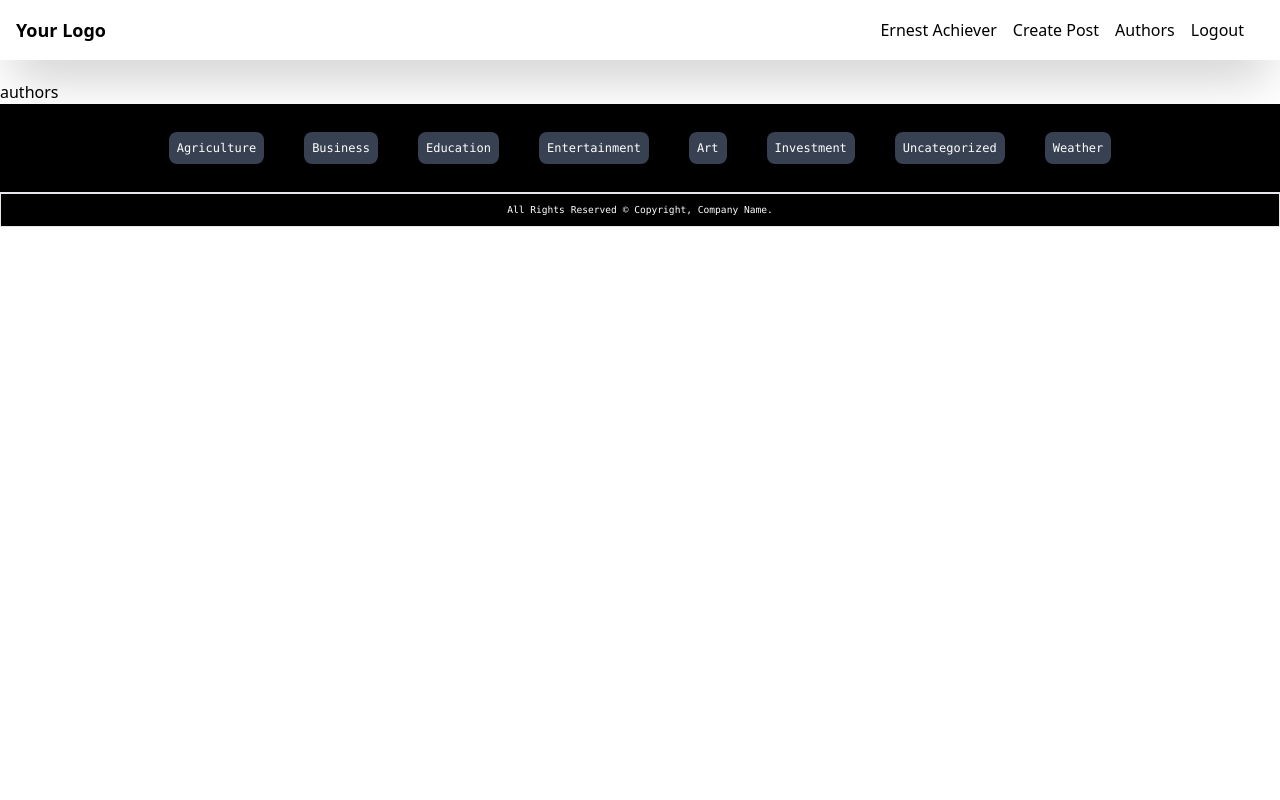
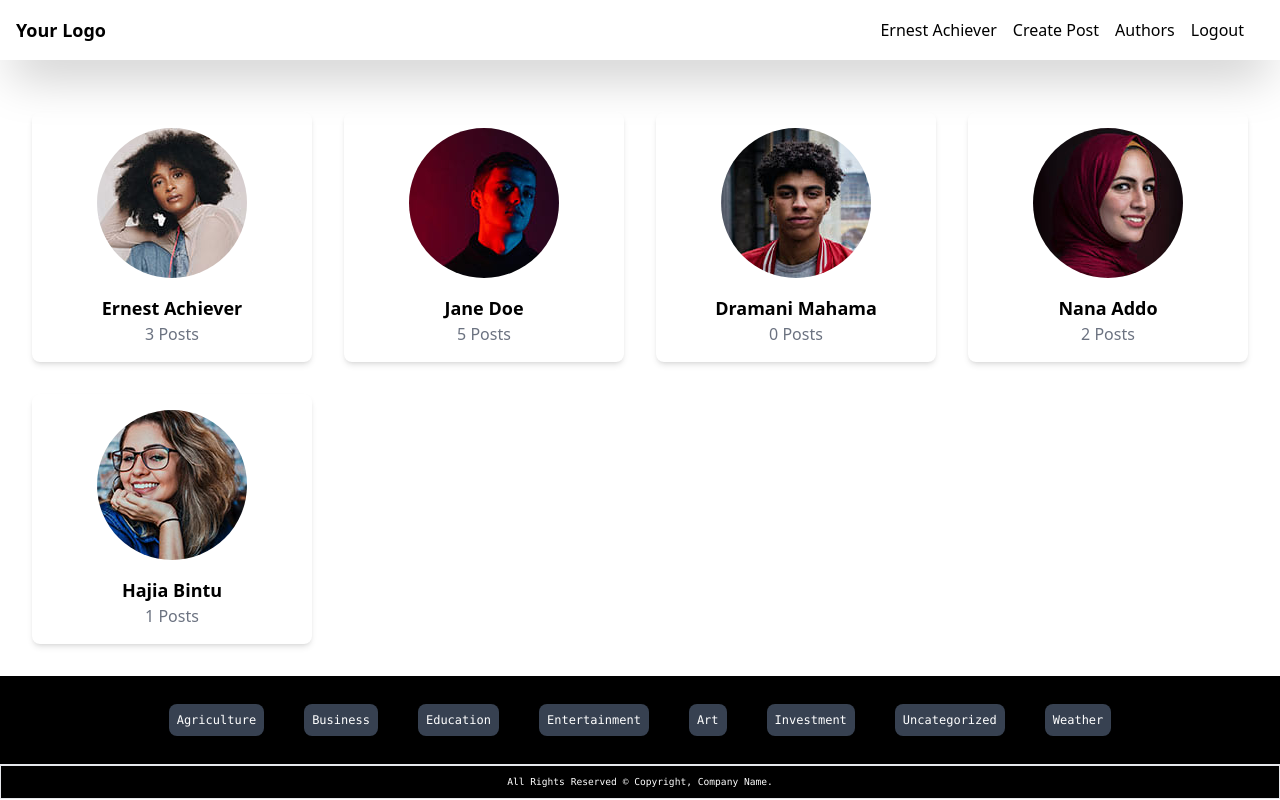
Before and after one commit to PratikOdpalliwar/mern-blog-app, a React (Create React App) app: page /authors in a window 1280 px wide. Built offline with nearby package versions, Linux system fonts and the light colour scheme.

Commit message:
Authors page is created

```diff
--- a/src/pages/Authors.jsx
+++ b/src/pages/Authors.jsx
@@ -1,11 +1,49 @@
-import React from 'react'
+import React, { useState } from "react";
+import Avatar1 from "../assets/avatar1.jpg";
+import Avatar2 from "../assets/avatar2.jpg";
+import Avatar3 from "../assets/avatar3.jpg";
+import Avatar4 from "../assets/avatar4.jpg";
+import Avatar5 from "../assets/avatar5.jpg";
+import { Link } from "react-router-dom";
+
+const authorsData = [
+  { id: 1, avatar: Avatar1, name: "Ernest Achiever", posts: 3 },
+  { id: 2, avatar: Avatar2, name: "Jane Doe", posts: 5 },
+  { id: 3, avatar: Avatar3, name: "Dramani Mahama", posts: 0 },
+  { id: 4, avatar: Avatar4, name: "Nana Addo", posts: 2 },
+  { id: 5, avatar: Avatar5, name: "Hajia Bintu", posts: 1 },
+];
 
 const Authors = () => {
+  const [authors, setAuthors] = useState(authorsData );
+
   return (
-    <div>
-      authors
-    </div>
-  )
-}
+    <section className="grid grid-cols-1 sm:grid-cols-2 md:grid-cols-3 lg:grid-cols-4 gap-8 p-8">
+      {authors.length > 0 ? (
+        authors.map(({ id, avatar, name, posts }) => (
+          <Link
+            key={id}
+            to={`posts/users/${id}`}
+            className="author-card flex flex-col items-center text-center p-4 bg-white rounded-lg shadow-md hover:shadow-lg transition duration-300 ease-in-out"
+          >
+            <div className="author-avatar overflow-hidden rounded-full mb-4">
+              <img
+                src={avatar}
+                alt={`Image of ${name}`}
+                className="w-full h-full object-cover"
+              />
+            </div>
+            <div>
+              <h4 className="text-lg font-bold">{name}</h4>
+              <p className="text-gray-500">{posts} Posts</p>
+            </div>
+          </Link>
+        ))
+      ) : (
+        <h1 className="text-2xl font-bold text-center">No users/authors found.</h1>
+      )}
+    </section>
+  );
+};
 
-export default Authors
+export default Authors;
```
